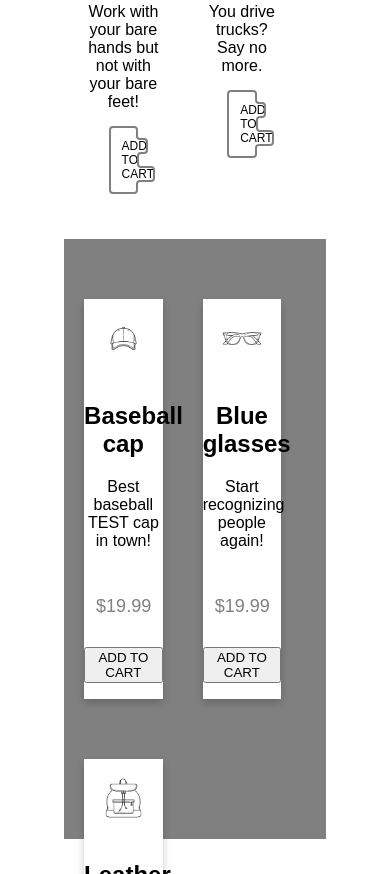
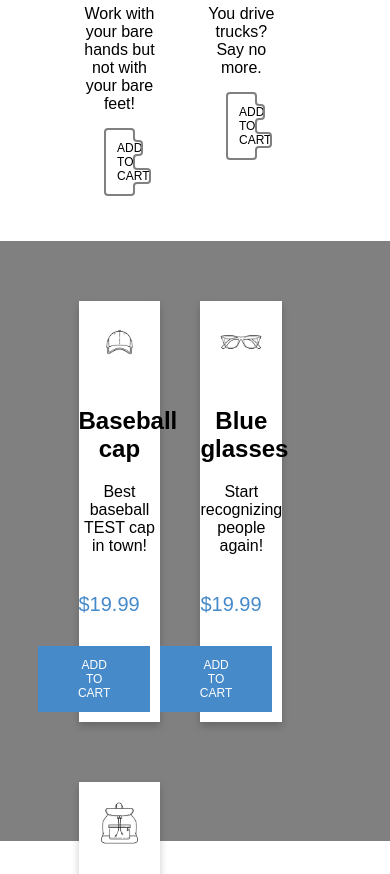
Before and after one commit to arnaspl/3Paskaita10-23-v3.22, a plain HTML site: page index.html in a window 390 px wide. Shown: the part 1126-2000 px from the top of the page. Drawn offline with Linux system fonts and the light colour scheme.

Commit message:
Added responsiveness and other css

```diff
--- a/index.html
+++ b/index.html
@@ -81,24 +81,30 @@
                 <img src="cap.png" alt="Cap" style="width: 100%;">
                 <h1>Baseball cap</h1>
                 <p>Best baseball TEST cap in town!</p>
-                <p class="third-row-price">$19.99</p>
-                <p><button>ADD TO CART</button></p>
+                <div class="third-row-p">
+                    <p class="third-row-price">$19.99</p>
+                    <p><button class="third-row-button">ADD TO CART</button></p>
+                </div>
             </div>
 
             <div class="third-row-card">
                 <img src="glasses.png" alt="Glasses" style="width: 100%;">
                 <h1>Blue glasses</h1>
                 <p>Start recognizing people again!</p>
-                <p class="third-row-price">$19.99</p>
-                <p><button>ADD TO CART</button></p>
+                <div class="third-row-p">
+                    <p class="third-row-price">$19.99</p>
+                    <p><button class="third-row-button">ADD TO CART</button></p>
+                </div>
             </div>
 
             <div class="third-row-card">
                 <img src="backpack.png" alt="Cap" style="width: 100%;">
                 <h1>Leather backpack</h1>
                 <p>Carry your burdens with style!</p>
-                <p class="third-row-price">$19.99
-                <button class="third-row-button">ADD TO CART</button></p>
+                <div class="third-row-p">
+                    <p class="third-row-price">$19.99</p>
+                    <p><button class="third-row-button">ADD TO CART</button></p>
+                </div>
             </div>
         </main>
     </section>
--- a/styles.css
+++ b/styles.css
@@ -1,5 +1,9 @@
 * {
     box-sizing: border-box;
+}
+
+body {
+  margin: 0;
 }
 
 /* Navigation */
@@ -76,10 +80,10 @@ ul {
     opacity: 0.7;
   }
 
-  section {
-      margin: auto;
-      margin-left: 15%;
-      margin-right: 15%;
+  main {
+    width: 100%;
+    padding-left: 15%;
+    padding-right: 15%;
   }
 
   /* PRODUCT LATER */
@@ -87,8 +91,8 @@ ul {
       background-color: gray;
       width: 100%;
       height: 600px;
+      padding-top: 30px;
       float: left;
-      padding-top: 30px;
   }
   .third-row-card {
     box-shadow: 0 4px 8px 0 rgba(0, 0, 0, 0.2);
@@ -101,23 +105,30 @@ ul {
     background-color: white;
   }
 
-  .third-row-price {
+  .third-row-p {
+    background-size: cover;
     color: grey;
     font-size: 18px;
+    width: 100%;
+  }
+
+  .third-row-price {
+    color: #468AC9;
+    width: 35%;
     float: left;
-    padding: 12px;
-    width: 100%;
+    font-size: 20px;
   }
 
    .third-row-button {
     border: none;
     outline: 0;
-    padding: 12px;
+    padding: 12px 40px;
     color: white;
     background-color: #468AC9;
     cursor: pointer;
-    font-size: 8px;
+    font-size: 12px;
     float: right;
+    margin: 10px;
   }
 
   .third-row-card button:hover {
```
